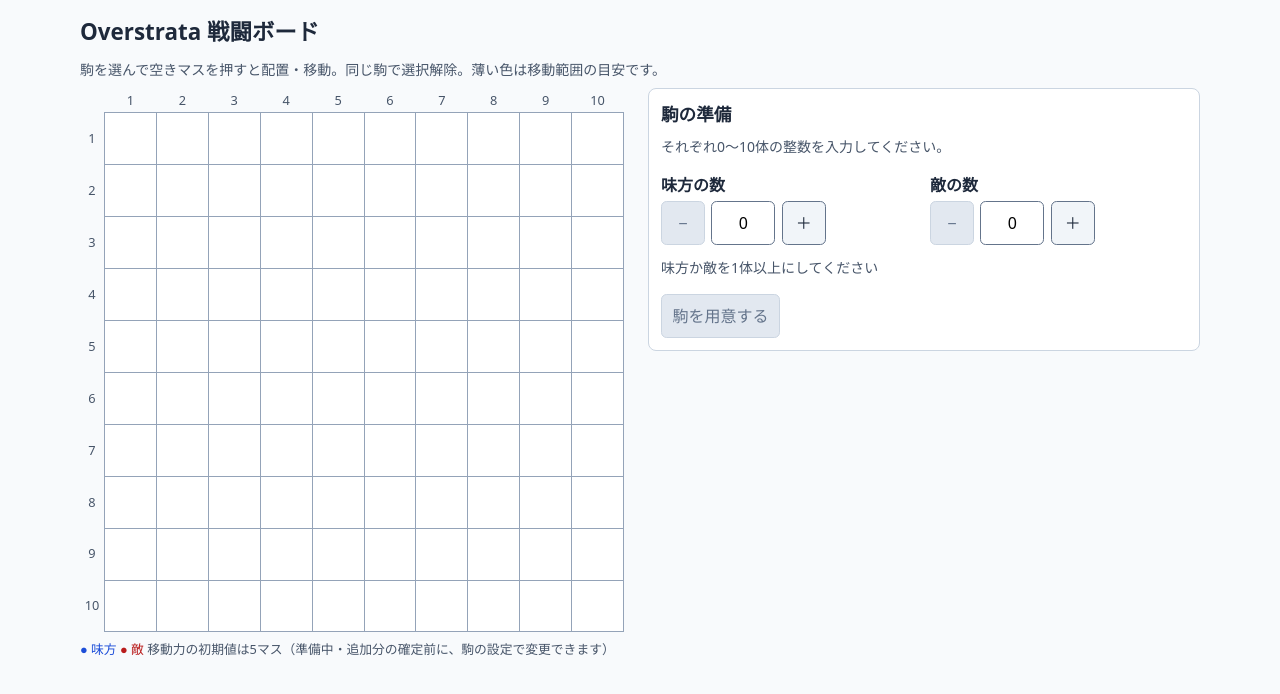
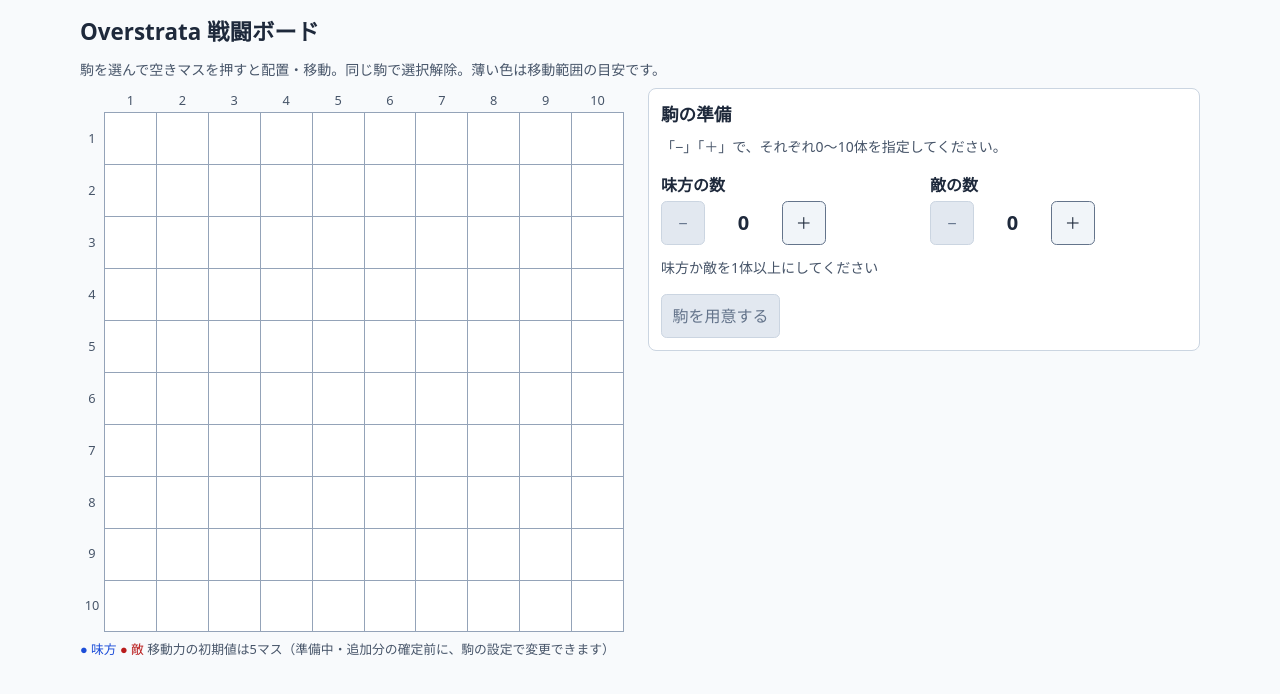
Before and after one commit to dyamada-jaki/overstrata-board, a React (Vite) app: page / in a window 1280 px wide. Shown: the top 694 px of the page. Built offline with nearby package versions, Linux system fonts and the light colour scheme.

Commit message:
feat: 駒数を±と表示専用にしリセット後の自動フォーカスをなくす

```diff
--- a/src/App.css
+++ b/src/App.css
@@ -54,7 +54,7 @@ p {
 h2 { margin: 0 0 0.5rem; font-size: 1.1rem; }
 h3 { margin: 0 0 0.5rem; font-size: 0.95rem; }
 
-button, input { font: inherit; }
+button { font: inherit; }
 
 .preparation-panel button, .reset-dialog button, .piece-settings button {
   min-height: 2.75rem;
@@ -72,7 +72,7 @@ button, input { font: inherit; }
   cursor: default;
 }
 
-.preparation-panel button:focus-visible, .reset-dialog button:focus-visible, .piece-settings button:focus-visible, input:focus-visible {
+.preparation-panel button:focus-visible, .reset-dialog button:focus-visible, .piece-settings button:focus-visible {
   outline: 3px solid #f59e0b;
   outline-offset: 2px;
 }
@@ -81,9 +81,8 @@ button, input { font: inherit; }
 .count-field label { display: block; margin-bottom: 0.25rem; font-weight: 600; }
 .count-controls { display: flex; gap: 0.4rem; align-items: center; }
 .count-controls button { flex: 0 0 2.75rem; background: #f1f5f9; color: #1e293b; }
-.count-controls input { width: 4rem; min-width: 0; min-height: 2.75rem; text-align: center; border: 1px solid #64748b; border-radius: 0.35rem; }
-.count-controls input[aria-invalid='true'] { border-color: #b91c1c; }
-.input-error { color: #b91c1c; margin: 0.25rem 0 0; }
+/* 2桁の「10」でも幅を保ち、隣の＋を動かさない。文字入力の枠は付けない。 */
+.count-value { flex: 0 0 4rem; text-align: center; font-size: 1.25rem; font-weight: bold; }
 .preparation-panel .primary { background: #1d4ed8; color: #fff; border-color: #1d4ed8; }
 .preparation-panel .reset, .reset-dialog .reset, .piece-settings .reset { background: #fff; color: #9a3412; border-color: #9a3412; }
 .reset-help { margin: 1rem 0 0.5rem; }
--- a/src/App.tsx
+++ b/src/App.tsx
@@ -7,12 +7,11 @@ import { pieceLimits } from './data/pieces.ts'
 import { boardSize } from './data/board.ts'
 import { movementSetting } from './data/movement.ts'
 import type { Character } from './domain/character.ts'
-import { addPieces, canConfirmAdditions, canEditMovement, confirmAdditions, getAdditionCapacity, removePiece, toggleDowned, areBothCountsZero, stepTokenCount, canConfirmBattle, confirmBattle, createInitialBattle, parseCount, prepareBattle, setMovement } from './domain/preparation.ts'
+import { addPieces, canConfirmAdditions, canEditMovement, confirmAdditions, getAdditionCapacity, removePiece, toggleDowned, areBothCountsZero, stepTokenCount, canConfirmBattle, confirmBattle, createInitialBattle, prepareBattle, setMovement } from './domain/preparation.ts'
 import { selectCharacter, tapCharacter, tapPosition } from './domain/selection.ts'
 import './App.css'
 
-function CountInput({ side, value, onChange, autoFocus = false, maximum = pieceLimits.perSide, adding = false }: { side: '味方' | '敵'; value: string; onChange: (value: string) => void; autoFocus?: boolean; maximum?: number; adding?: boolean }) {
-  const count = parseCount(value, maximum)
+function CountControl({ side, value, onChange, maximum = pieceLimits.perSide, adding = false }: { side: '味方' | '敵'; value: string; onChange: (value: string) => void; maximum?: number; adding?: boolean }) {
   const decrement = stepTokenCount(value, -1, maximum)
   const increment = stepTokenCount(value, 1, maximum)
   const id = `${side === '味方' ? 'ally' : 'enemy'}-${adding ? 'addition' : 'count'}`
@@ -23,14 +22,11 @@ function CountInput({ side, value, onChange, autoFocus = false, maximum = pieceL
       <div className="count-controls">
         <button type="button" aria-label={`${label}を減らす`} disabled={decrement === null}
           onClick={() => { if (decrement !== null) onChange(String(decrement)) }}>−</button>
-        <input id={id} type="text" inputMode="numeric" value={value} autoFocus={autoFocus}
-          aria-invalid={count === null} aria-describedby={count === null ? `${id}-error` : adding ? `${id}-help` : 'count-help'}
-          onChange={(event) => onChange(event.target.value)} />
+        <output id={id} className="count-value" aria-describedby={adding ? `${id}-help` : 'count-help'}>{value}</output>
         <button type="button" aria-label={`${label}を増やす`} disabled={increment === null}
           onClick={() => { if (increment !== null) onChange(String(increment)) }}>＋</button>
       </div>
-      {adding && <p id={`${id}-help`}>0〜{maximum}体の整数を入力してください。</p>}
-      {count === null && <p className="input-error" id={`${id}-error`}>0〜{maximum}の整数で入力してください</p>}
+      {adding && <p id={`${id}-help`}>「−」「＋」で、0〜{maximum}体を指定してください。</p>}
     </div>
   )
 }
@@ -66,7 +62,6 @@ function App() {
   const [enemyAddition, setEnemyAddition] = useState('0')
   const [resetOpen, setResetOpen] = useState(false)
   const [deleting, setDeleting] = useState<Character | null>(null)
-  const [focusCounts, setFocusCounts] = useState(false)
   const [settings, setSettings] = useState<SettingsTarget | null>(null)
   const prepared = prepareBattle(allyCount, enemyCount)
   const addition = adding ? addPieces(battle, allyAddition, enemyAddition) : null
@@ -89,7 +84,6 @@ function App() {
     setEnemyCount('0')
     setAdding(false)
     setResetOpen(false)
-    setFocusCounts(true)
   }
   const openAddition = () => {
     setAllyAddition('0')
@@ -111,11 +105,11 @@ function App() {
         {battle.phase === 'counts' ? (
           <section aria-label="駒の数の指定" className="preparation-panel">
             <h2>駒の準備</h2>
-            <p id="count-help">それぞれ0〜{pieceLimits.perSide}体の整数を入力してください。</p>
+            <p id="count-help">「−」「＋」で、それぞれ0〜{pieceLimits.perSide}体を指定してください。</p>
             <form onSubmit={(event) => { event.preventDefault(); if (prepared) setBattle(prepared) }}>
               <div className="count-fields">
-                <CountInput side="味方" value={allyCount} onChange={setAllyCount} autoFocus={focusCounts} />
-                <CountInput side="敵" value={enemyCount} onChange={setEnemyCount} />
+                <CountControl side="味方" value={allyCount} onChange={setAllyCount} />
+                <CountControl side="敵" value={enemyCount} onChange={setEnemyCount} />
               </div>
               <CountGuidance visible={areBothCountsZero(allyCount, enemyCount)} />
               <button className="primary" type="submit" disabled={prepared === null}>駒を用意する</button>
@@ -174,8 +168,8 @@ function App() {
                 <p>味方：あと{allyCapacity}体追加できます</p>
                 <p>敵：あと{enemyCapacity}体追加できます</p>
                 <div className="count-fields">
-                  <CountInput side="味方" adding maximum={allyCapacity} value={allyAddition} onChange={setAllyAddition} />
-                  <CountInput side="敵" adding maximum={enemyCapacity} value={enemyAddition} onChange={setEnemyAddition} />
+                  <CountControl side="味方" adding maximum={allyCapacity} value={allyAddition} onChange={setAllyAddition} />
+                  <CountControl side="敵" adding maximum={enemyCapacity} value={enemyAddition} onChange={setEnemyAddition} />
                 </div>
                 <CountGuidance visible={areBothCountsZero(allyAddition, enemyAddition)} />
                 <div className="addition-actions">
```
